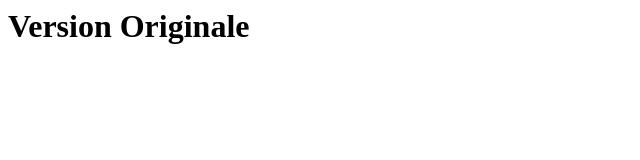
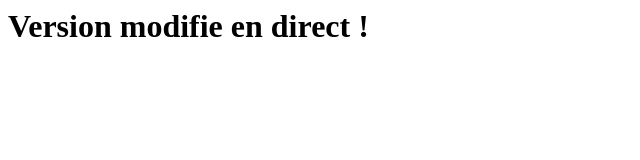
Before and after one commit to titisma-974/TP-Devops-MATTIS_DESPLAS, a plain HTML site: page exercice-3/html/index.html in a window 1280 px wide. Shown: the whole page, without its empty margins (0-640 px from the left). Drawn offline with Linux system fonts and the light colour scheme.

Commit message:
Mise a jour du index.html

```diff
--- a/exercice-3/html/index.html
+++ b/exercice-3/html/index.html
@@ -1 +1 @@
-<h1>Version Originale</h1>
+<h1>Version modifie en direct !</h1>
```
Also changed, not shown: 1 other file.
